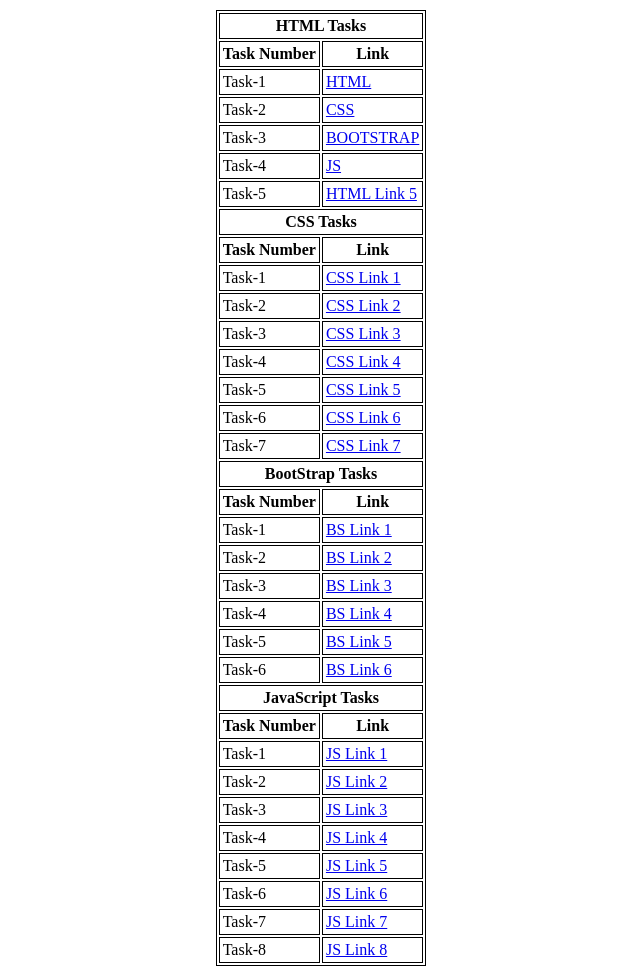
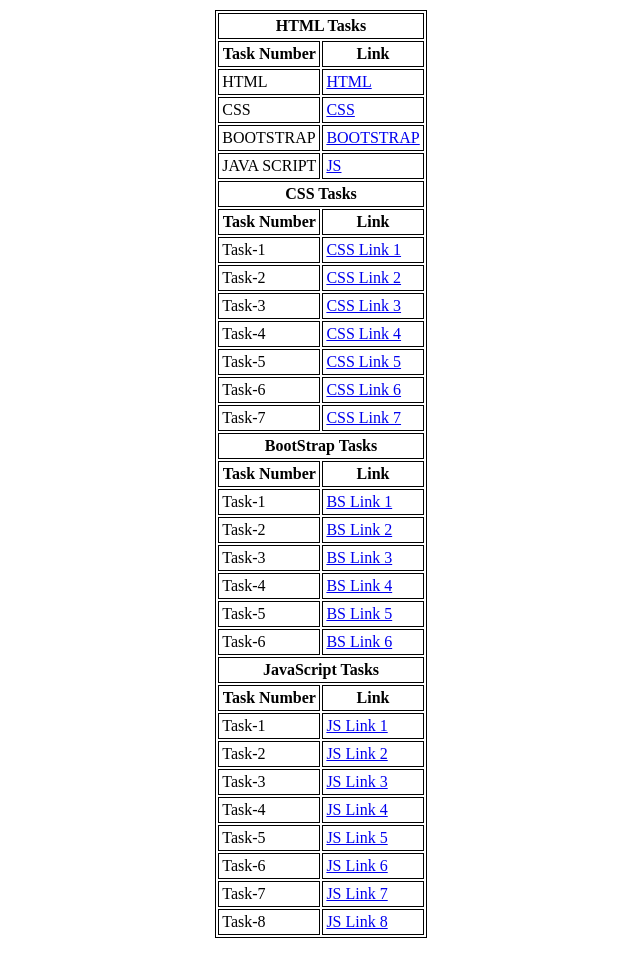
Before and after one commit to omkarreddy17/Mern_tasks, a plain HTML site: page index.html in a window 1280 px wide. Shown: the whole page, without its empty margins (319-959 px from the left). Drawn offline with Linux system fonts and the light colour scheme.

Commit message:
Update index.html

```diff
--- a/index.html
+++ b/index.html
@@ -26,7 +26,7 @@
                 </tr>
                 <tr>
                     <td>
-                        Task-1
+                        HTML
                     </td>
                     <td>
                         <a href="./html.html" target="_self">HTML </a>
@@ -34,7 +34,7 @@
                 </tr>
                 <tr>
                     <td>
-                        Task-2
+                       CSS
                     </td>
                     <td>
                         <a href="./css.html" target="_self">CSS</a>
@@ -42,28 +42,21 @@
                 </tr>
                 <tr>
                     <td>
-                        Task-3
+                        BOOTSTRAP
                     </td>
                     <td>
-                        <a href="./bs.html" target="_self">BOOTSTRAP</a>
+                        <a href="./BS.html" target="_self">BOOTSTRAP</a>
                     </td>
                 </tr>
                 <tr>
                     <td>
-                        Task-4
+                        JAVA SCRIPT
                     </td>
                     <td>
-                        <a href="./js.html" target="_self">JS</a>
+                        <a href="./Js.html" target="_self">JS</a>
                     </td>
                 </tr>
-                <tr>
-                    <td>
-                        Task-5
-                    </td>
-                    <td>
-                        <a href="./html/Task_5.html" target="_self">HTML Link 5</a>
-                    </td>
-                </tr>
+
                 <tr>
                     <th colspan="2">
                         CSS Tasks
```
